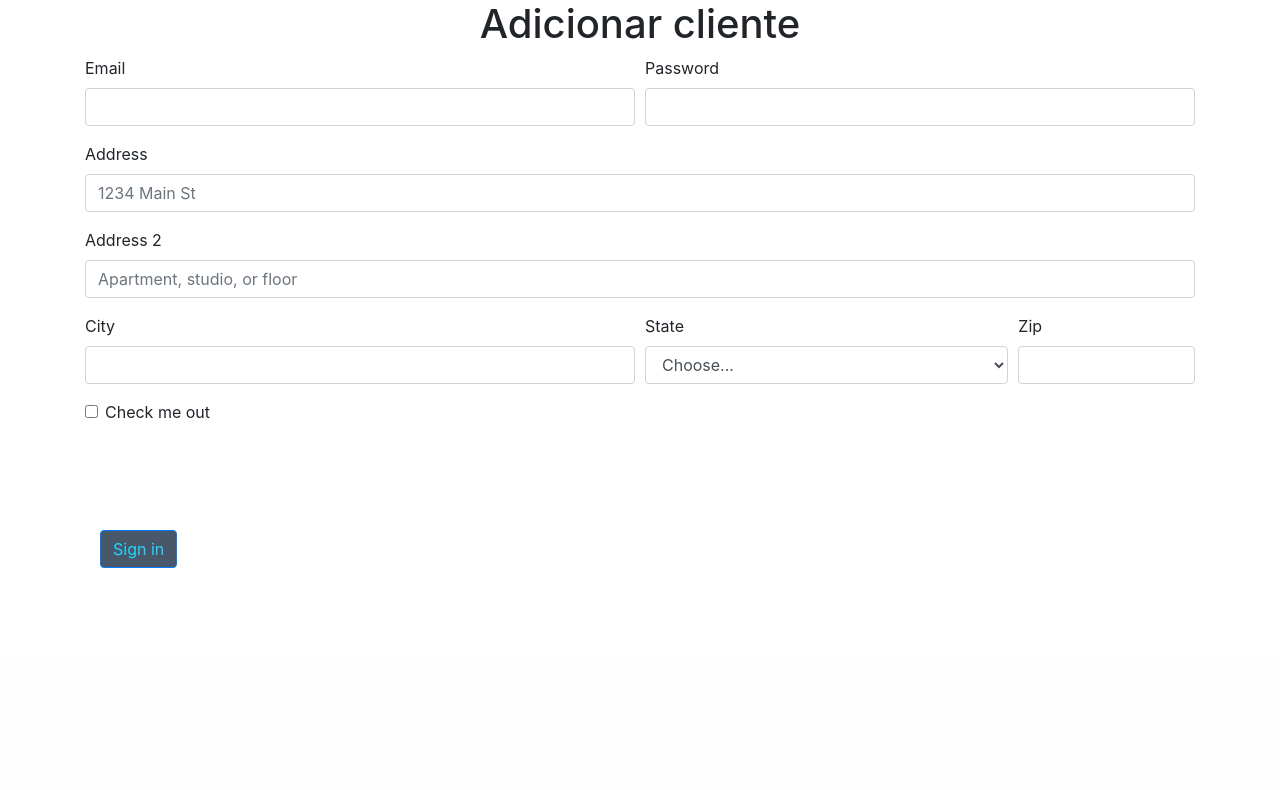
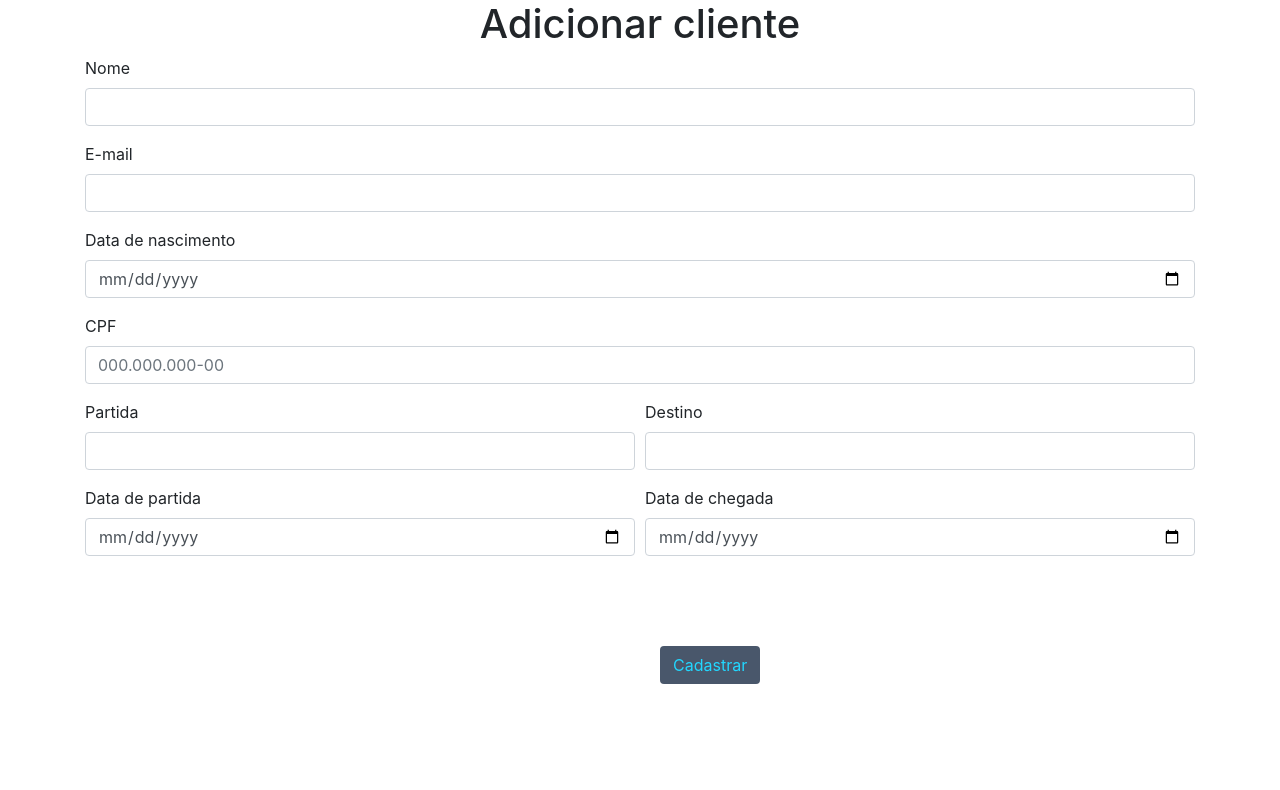
Before and after one commit to viagemcerta/project, a PHP site: page /formClientes.php in a window 1280 px wide. Shown: the part 141-931 px from the top of the page. Before the commit the page ends 709 px from the top, so only its background shows below. Run offline with PHP 8.4, Linux system fonts and the light colour scheme; the visitor is signed in with stand-in values (Sample User, id 1).

Commit message:
mudanças formClientes.php

```diff
--- a/formClientes.php
+++ b/formClientes.php
@@ -1,5 +1,4 @@
 <?php
-
 
 include('header.php');
 if(isset($_SESSION['login'])){
@@ -15,57 +14,48 @@ if(isset($_SESSION['login'])){
 <div class="container">
     <h1 class="text-center">Adicionar cliente</h1>
 <form>
-  <div class="form-row">
-    <div class="form-group col-md-6">
-      <label for="inputEmail4">Email</label>
-      <input type="email" class="form-control" id="inputEmail4">
+  <div class="form">
+    <div class="form-group ">
+      <label for="inputName4">Nome</label>
+      <input type="text" class="form-control" id="inputName4">
     </div>
-    <div class="form-group col-md-6">
-      <label for="inputPassword4">Password</label>
-      <input type="password" class="form-control" id="inputPassword4">
+    <div class="form-group  ">
+      <label for="inputEmail4">E-mail</label>
+      <input type="text" class="form-control" id="inputEmail4">
     </div>
   </div>
-  <div class="form-group">
-    <label for="inputAddress">Address</label>
-    <input type="text" class="form-control" id="inputAddress" placeholder="1234 Main St">
+  <div class="form-group ">
+    <label for="inputData">Data de nascimento</label>
+    <input type="date" class="form-control" id="inputdata" placeholder="00/00/0000">
   </div>
-  <div class="form-group">
-    <label for="inputAddress2">Address 2</label>
-    <input type="text" class="form-control" id="inputAddress2" placeholder="Apartment, studio, or floor">
+  <div class="form-group ">
+    <label for="inputCpf">CPF</label>
+    <input type="text" maxlength="11" class="form-control" id="inputCpf" placeholder="000.000.000-00">
   </div>
   <div class="form-row">
     <div class="form-group col-md-6">
-      <label for="inputCity">City</label>
+      <label for="inputCity">Partida</label>
       <input type="text" class="form-control" id="inputCity">
     </div>
-    <div class="form-group col-md-4">
-      <label for="inputState">State</label>
-      <select id="inputState" class="form-control">
-        <option selected>Choose...</option>
-        <option>...</option>
-      </select>
+    <div class="form-group col-md-6">
+      <label for="inputState">Destino</label>
+      <input type="text" class="form-control" id="inputCity">
     </div>
-    <div class="form-group col-md-2">
-      <label for="inputZip">Zip</label>
-      <input type="text" class="form-control" id="inputZip">
+    <div class="form-group col-md-6">
+      <label for="inputState">Data de partida</label>
+      <input type="date" class="form-control" id="inputCity">
+    </div>
+    <div class="form-group col-md-6">
+      <label for="inputState">Data de chegada</label>
+      <input type="date" class="form-control" id="inputCity">
+      <button type="submit" class="btn btn-link">Cadastrar</button>
     </div>
   </div>
-  <div class="form-group">
-    <div class="form-check">
-      <input class="form-check-input" type="checkbox" id="gridCheck">
-      <label class="form-check-label" for="gridCheck">
-        Check me out
-      </label>
-    </div>
-  </div>
-  <button type="submit" class="btn btn-primary">Sign in</button>
 </form>
 </div>
 
 <?php
 
-
 include('footer.php');
 
-
 ?>
```
Also changed, not shown: listClientes.php (line endings or trailing spaces).
